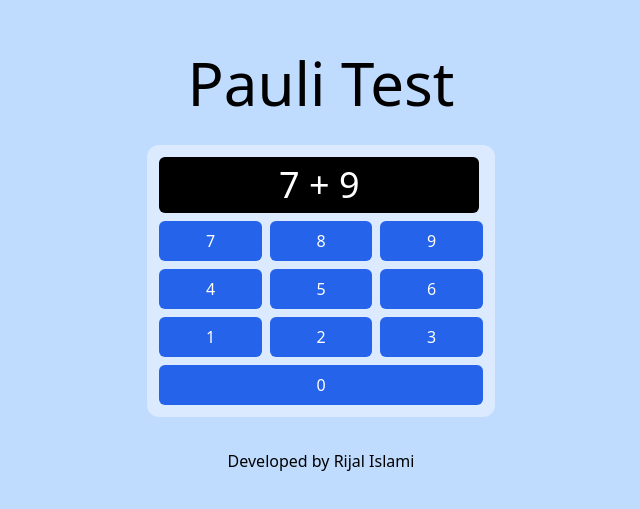
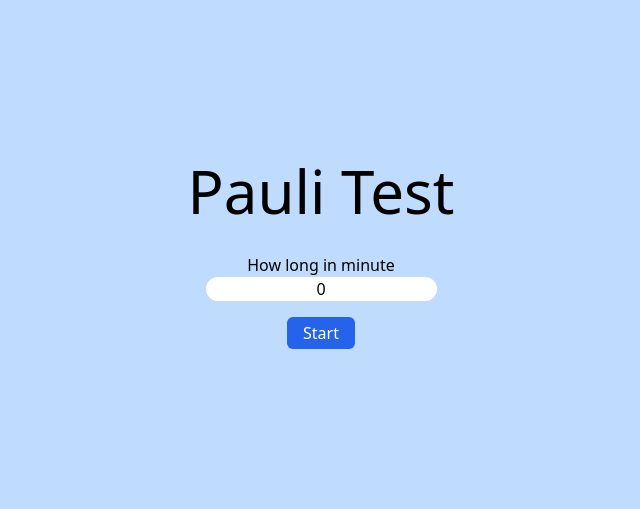
Before and after one commit to rijalislamir/pauli-test, a React (Create React App) app: page / in a window 1280 px wide. Shown: the part 137-646 px from the top of the page, without its empty margins (319-959 px from the left). Built offline with nearby package versions, Linux system fonts and the light colour scheme.

Commit message:
Add timer and dispatcher function

```diff
--- a/src/App.jsx
+++ b/src/App.jsx
@@ -1,20 +1,34 @@
-import React, { useState, useRef } from "react";
+import React, { useState, useEffect } from "react";
+import { useSelector } from "react-redux";
 
+import MainMenu from "./components/MainMenu";
 import Numpad from "./components/Numpad";
 import Display from "./components/Display";
 import Footer from "./components/Footer";
+import Result from "./components/Result";
 
 const App = () => {
-  const [data, setData] = useState([])
-  const prevNumber = useRef(null)
+  const [showMainMenu, setShowMainMenu] = useState(true)
+  const [showResult, setShowResult] = useState(false)
+  const timeLimit = useSelector(state => state.data.limit)
+
+  useEffect(() => {
+    if (timeLimit !== null) {
+      const timer = setTimeout(() => {
+        setShowResult(true)
+      }, timeLimit);
+    }
+  }, [timeLimit]);
 
   return (
     <div className="flex flex-col grow items-center justify-center w-screen h-screen bg-blue-200">
+      {showMainMenu && <MainMenu show={showMainMenu} onClose={() => setShowMainMenu(false)} />}
       <h1 className="mb-8 text-6xl">Pauli Test</h1>
       <div className="flex flex-col bg-blue-100 p-2 rounded-xl mb-8">
         <Display />
         <Numpad />
       </div>
+      {showResult && <Result />}
       <Footer />
     </div>
   );
--- a/src/components/Display.jsx
+++ b/src/components/Display.jsx
@@ -1,9 +1,15 @@
-import React from 'react'
+import React, {useEffect} from 'react'
+import { useSelector } from 'react-redux'
 
 const Display = () => {
-  return (
-    <div className='bg-black text-white w-80 p-2 m-1 text-center rounded-md text-4xl'>{7} + {9}</div>
-  )
+    const num1 = useSelector(state => state.data.num1)
+    const num2 = useSelector(state => state.data.num2)
+
+    return (
+        <div className='bg-black text-white w-80 p-2 m-1 text-center rounded-md text-4xl'>
+            {num1} + {num2}
+        </div>
+    )
 }
 
 export default Display
--- /dev/null
+++ b/src/components/MainMenu.jsx
@@ -0,0 +1,35 @@
+import React, { useState } from 'react'
+import { useDispatch } from 'react-redux'
+import { setTimer } from '../store/dataSlice'
+
+const MainMenu = props => {
+    const { onClose } = props
+
+    const [minutes, setMinutes] = useState(0)
+
+    const dispatch = useDispatch()
+
+    const onSubmitMainMenu = e => {
+        e.preventDefault()
+        dispatch(setTimer({ minutes: minutes}))
+        onClose()
+    }
+
+    const onChangeMinutes = e => {
+        setMinutes(parseInt(e.target.value) || 0)
+    }
+
+    return (
+        <div className='fixed bg-blue-200 top-0 right-0 bottom-0 left-0 flex flex-col justify-center items-center'>
+            <h1 className="mb-8 text-6xl">Pauli Test</h1>
+            <form onSubmit={onSubmitMainMenu} className="flex flex-col justify-center items-center">
+                <label htmlFor="minutes">How long in minute</label>
+                <input type="text" id="minutes" className='rounded-xl text-center' value={minutes} onChange={onChangeMinutes} />
+
+                <button type='submit' className='bg-blue-600 py-1 px-4 m-4 rounded-md text-white'>Start</button>
+            </form>
+        </div>
+  )
+}
+
+export default MainMenu
--- a/src/components/Numpad.jsx
+++ b/src/components/Numpad.jsx
@@ -1,19 +1,24 @@
-import React from 'react'
+import React, { useEffect} from 'react'
+import { useDispatch } from 'react-redux'
+import { numpadPressed } from '../store/dataSlice'
 
 const Numpad = () => {
-  return (
-    <div className='flex flex-wrap justify-center'>
-        <button className='w-1/4 p-2 m-1 bg-blue-600 rounded-md text-white grow'>7</button>
-        <button className='w-1/4 p-2 m-1 bg-blue-600 rounded-md text-white grow'>8</button>
-        <button className='w-1/4 p-2 m-1 bg-blue-600 rounded-md text-white grow'>9</button>
-        <button className='w-1/4 p-2 m-1 bg-blue-600 rounded-md text-white grow'>4</button>
-        <button className='w-1/4 p-2 m-1 bg-blue-600 rounded-md text-white grow'>5</button>
-        <button className='w-1/4 p-2 m-1 bg-blue-600 rounded-md text-white grow'>6</button>
-        <button className='w-1/4 p-2 m-1 bg-blue-600 rounded-md text-white grow'>1</button>
-        <button className='w-1/4 p-2 m-1 bg-blue-600 rounded-md text-white grow'>2</button>
-        <button className='w-1/4 p-2 m-1 bg-blue-600 rounded-md text-white grow'>3</button>
-        <button className='w-1/4 p-2 m-1 bg-blue-600 rounded-md text-white grow'>0</button>
-    </div>
+    const dispatch = useDispatch()
+    const buttonClass = "w-1/4 p-2 m-1 bg-blue-600 rounded-md text-white grow"
+
+    return (
+        <div className='flex flex-wrap justify-center'>
+            <button className={buttonClass} onClick={() => dispatch(numpadPressed({ value: 7}))}>7</button>
+            <button className={buttonClass} onClick={() => dispatch(numpadPressed({ value: 8}))}>8</button>
+            <button className={buttonClass} onClick={() => dispatch(numpadPressed({ value: 9}))}>9</button>
+            <button className={buttonClass} onClick={() => dispatch(numpadPressed({ value: 4}))}>4</button>
+            <button className={buttonClass} onClick={() => dispatch(numpadPressed({ value: 5}))}>5</button>
+            <button className={buttonClass} onClick={() => dispatch(numpadPressed({ value: 6}))}>6</button>
+            <button className={buttonClass} onClick={() => dispatch(numpadPressed({ value: 1}))}>1</button>
+            <button className={buttonClass} onClick={() => dispatch(numpadPressed({ value: 2}))}>2</button>
+            <button className={buttonClass} onClick={() => dispatch(numpadPressed({ value: 3}))}>3</button>
+            <button className={buttonClass} onClick={() => dispatch(numpadPressed({ value: 0}))}>0</button>
+        </div>
   )
 }
 
--- /dev/null
+++ b/src/components/Result.jsx
@@ -0,0 +1,21 @@
+import React from 'react'
+import { useSelector } from 'react-redux'
+
+const Result = () => {
+    const history = useSelector(state => state.data.history)
+
+    return (
+        <div className='fixed bg-blue-200 top-0 right-0 bottom-0 left-0 flex flex-col justify-center items-center'>
+            <h1 className="mb-8 text-6xl">Times Up!</h1>
+            <div>
+                {history.map((item, i) => {
+                    return (
+                        <div key={i}>[{item.time}] {item.num1} + {item.num2} = {item.value} {item.isCorrect ? "" : "X"}</div>
+                    )
+                })}
+            </div>
+        </div>
+    )
+}
+
+export default Result
--- a/src/index.js
+++ b/src/index.js
@@ -2,13 +2,17 @@ import React from 'react';
 import ReactDOM from 'react-dom/client';
 import App from './App';
 import reportWebVitals from './reportWebVitals';
+import { store } from './store';
+import { Provider } from 'react-redux';
 import "./index.css"
 
 const root = ReactDOM.createRoot(document.getElementById('root'));
 root.render(
-  <React.StrictMode>
-    <App />
-  </React.StrictMode>
+  <Provider store={store}>
+    <React.StrictMode>
+      <App />
+    </React.StrictMode>
+  </Provider>
 );
 
 // If you want to start measuring performance in your app, pass a function
--- /dev/null
+++ b/src/store/dataSlice.js
@@ -0,0 +1,35 @@
+import { createSlice } from "@reduxjs/toolkit";
+
+const dataSlice = createSlice({
+    name: "data",
+    initialState: {
+        num1: Math.floor(Math.random() * 10),
+        num2: Math.floor(Math.random() * 10),
+        history: [],
+        limit: null
+    },
+    reducers: {
+        setTimer(state, action) {
+            state.limit = 1000 * 60 * action.payload.minutes
+        },
+        numpadPressed(state, action) {
+            state.history.push({
+                time: +new Date(),
+                num1: state.num1,
+                num2: state.num2,
+                value: action.payload.value,
+                isCorrect: ((state.num1 + state.num2) % 10 === action.payload.value)
+            })
+
+            state.num1 = state.num2
+
+            state.num2 = Math.floor(Math.random() * 10)
+        }
+    }
+})
+
+export const {
+    setTimer,
+    numpadPressed
+} = dataSlice.actions
+export default dataSlice.reducer
--- /dev/null
+++ b/src/store/index.js
@@ -0,0 +1,8 @@
+import { configureStore } from "@reduxjs/toolkit";
+import dataSlice from "./dataSlice";
+
+export const store = configureStore({
+    reducer: {
+        data: dataSlice
+    }
+})
```
